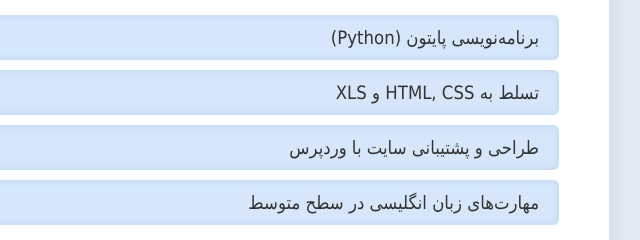
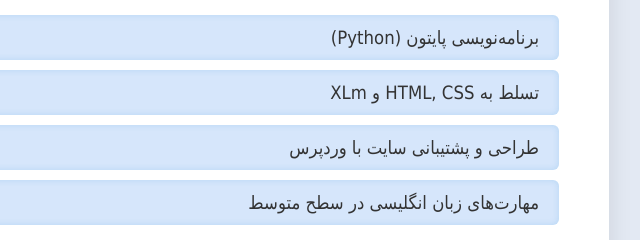
Before and after one commit to ali12star/me, a plain HTML site: page index.html in a window 1280 px wide. Shown: the part 469-709 px from the top of the page, 431-1071 px from the left. Drawn offline with Linux system fonts and the light colour scheme; a web font is replaced by a local one.

Commit message:
Update index.html

```diff
--- a/index.html
+++ b/index.html
@@ -108,7 +108,7 @@
   <h2>مهارت‌ها</h2>
   <ul>
     <li>برنامه‌نویسی پایتون (Python)</li>
-    <li>تسلط به HTML, CSS و XLS</li>
+    <li>تسلط به HTML, CSS و XLm</li>
     <li>طراحی و پشتیبانی سایت با وردپرس</li>
     <li>مهارت‌های زبان انگلیسی در سطح متوسط</li>
   </ul>
```
